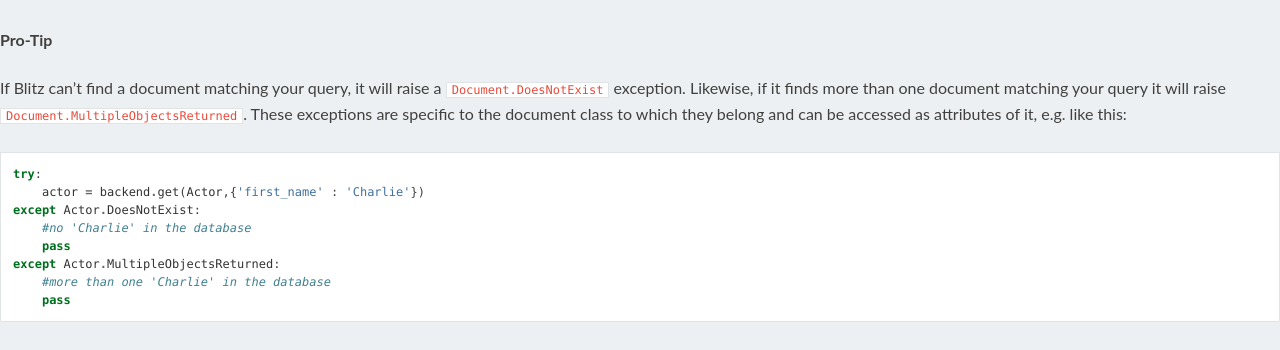
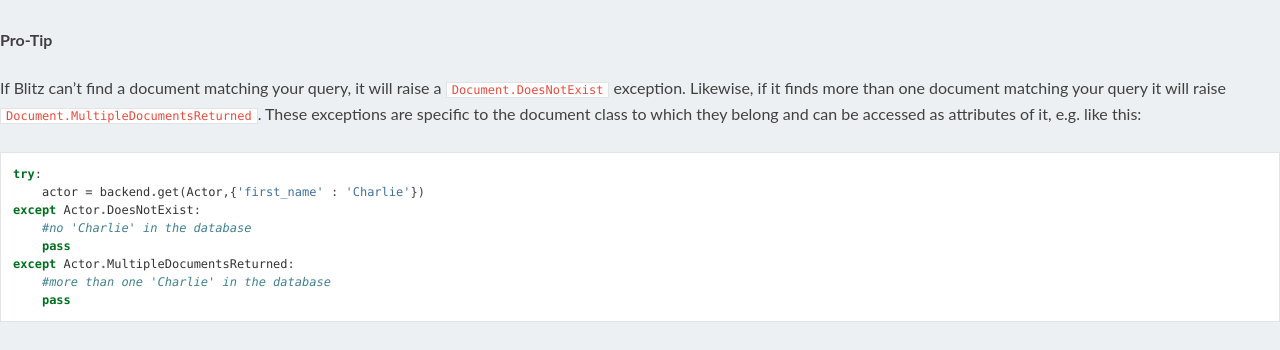
Before and after one commit to adewes/blitzdb, a Sphinx documentation site: the page built from docs/source/tutorials/basics.rst, in a window 1280 px wide and 900 px high, scrolled down 2405 px. Shown: the part 151-501 px from the top of the window. Built offline with Sphinx 7.4.7 and the Read the Docs theme 2.0.0, drawn with Linux system fonts in a browser that asks for light colours.

Commit message:
Fixed exception identifier

```diff
--- a/docs/source/tutorials/basics.rst
+++ b/docs/source/tutorials/basics.rst
@@ -125,7 +125,7 @@
 
     **Pro-Tip**
 
-    If Blitz can't find a document matching your query, it will raise a :py:class:`Document.DoesNotExist <blitzdb.document.Document.DoesNotExist>` exception. Likewise, if it finds more than one document matching your query it will raise :py:class:`Document.MultipleObjectsReturned <blitzdb.document.Document.MultipleObjectsReturned>`. These exceptions are specific to the document class to which they belong and can be accessed as attributes of it, e.g. like this:
+    If Blitz can't find a document matching your query, it will raise a :py:class:`Document.DoesNotExist <blitzdb.document.Document.DoesNotExist>` exception. Likewise, if it finds more than one document matching your query it will raise :py:class:`Document.MultipleDocumentsReturned <blitzdb.document.Document.MultipleDocumentsReturned>`. These exceptions are specific to the document class to which they belong and can be accessed as attributes of it, e.g. like this:
 
     .. code-block:: python
 
@@ -134,7 +134,7 @@
         except Actor.DoesNotExist:
             #no 'Charlie' in the database
             pass
-        except Actor.MultipleObjectsReturned:
+        except Actor.MultipleDocumentsReturned:
             #more than one 'Charlie' in the database
             pass
 
```
